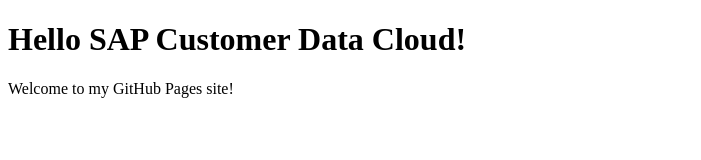
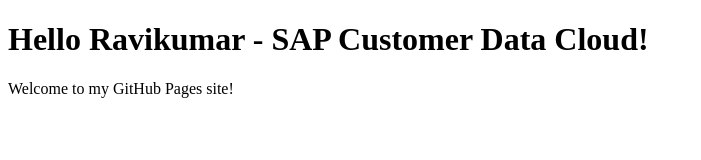
Before and after one commit to rgnanara/RAVIKUMAR.github.io, a plain HTML site: page index.html in a window 1280 px wide. Shown: the whole page, without its empty margins (0-701 px from the left). Drawn offline with Linux system fonts and the light colour scheme.

Commit message:
Update index.html

```diff
--- a/index.html
+++ b/index.html
@@ -4,7 +4,7 @@
       <title>Ravikumar GitHub Pages Site</title>
    </head>
    <body>
-      <h1>Hello SAP Customer Data Cloud!</h1>
+      <h1>Hello Ravikumar - SAP Customer Data Cloud!</h1>
       <p>Welcome to my GitHub Pages site!</p>
    </body>
 </html>
```
